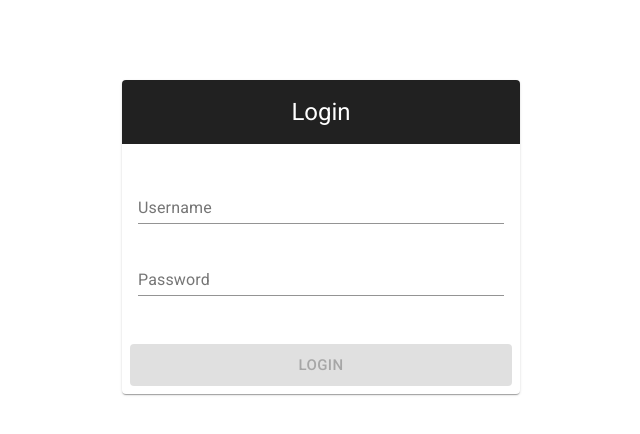
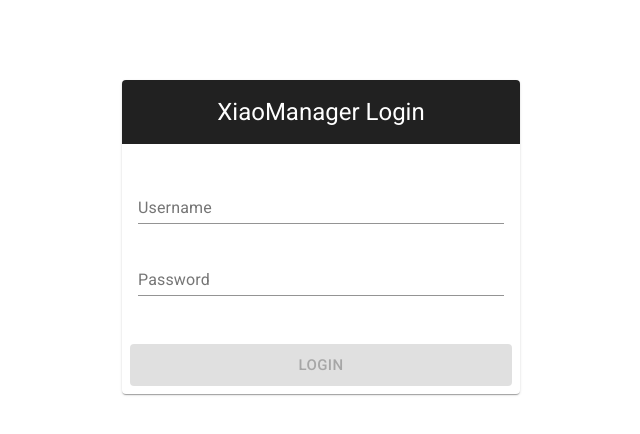
Before and after one commit to xiaoxianma/xiaomanager, a React (Create React App) app in the folder frontend/: page /login in a window 1280 px wide. Shown: the top 434 px of the page, without its empty margins (318-958 px from the left). Built offline with nearby package versions, Linux system fonts and the light colour scheme.

Commit message:
fix api/token url issue

```diff
--- a/frontend/src/components/base/Login.js
+++ b/frontend/src/components/base/Login.js
@@ -67,7 +67,7 @@ export default function Login() {
     }, [userAuth]);
 
     const handleLogin = () => {
-        axios.post(`${process.env.PUBLIC_URL}/api/token`, {username, password})
+        axios.post(`${process.env.PUBLIC_URL}/api/token/`, {username, password})
             .then(res => {
                 dispatch(setUserAuth({username, isAuthenticated: true, token: res.access}));
             })
@@ -85,7 +85,7 @@ export default function Login() {
     return (
         <form className={classes.container} noValidate autoComplete="off">
             <Card className={classes.card}>
-                <CardHeader className={classes.header} title="Login" />
+                <CardHeader className={classes.header} title="XiaoManager Login" />
                 <CardContent>
                     <div>
                         <TextField
```
